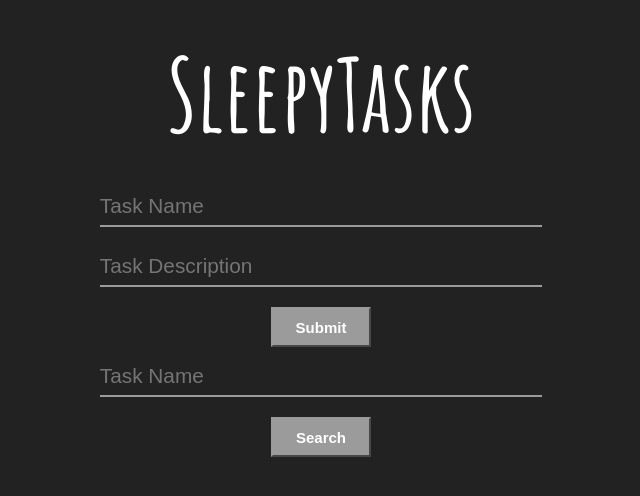
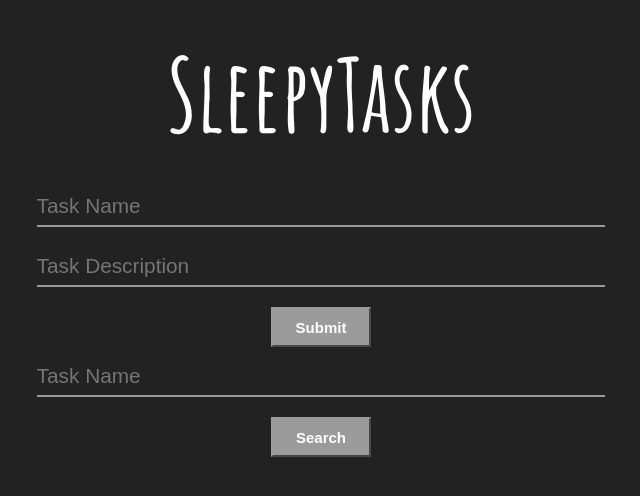
Before and after one commit to sleepyboy123/SleepyTravel, a React (Create React App) app: page / in a window 1280 px wide. Shown: the top 496 px of the page, without its empty margins (319-959 px from the left). Built offline with nearby package versions, Linux system fonts and the light colour scheme.

Commit message:
Made Input Boxes Bigger

```diff
--- a/src/component/GetTask.module.css
+++ b/src/component/GetTask.module.css
@@ -1,5 +1,5 @@
 .form {
-    width: 35%;
+    width: 45%;
     margin: 0 auto;
 }
 
--- a/src/component/SetTask.module.css
+++ b/src/component/SetTask.module.css
@@ -1,5 +1,5 @@
 .form {
-    width: 35%;
+    width: 45%;
     margin: 0 auto;
 }
 
```
